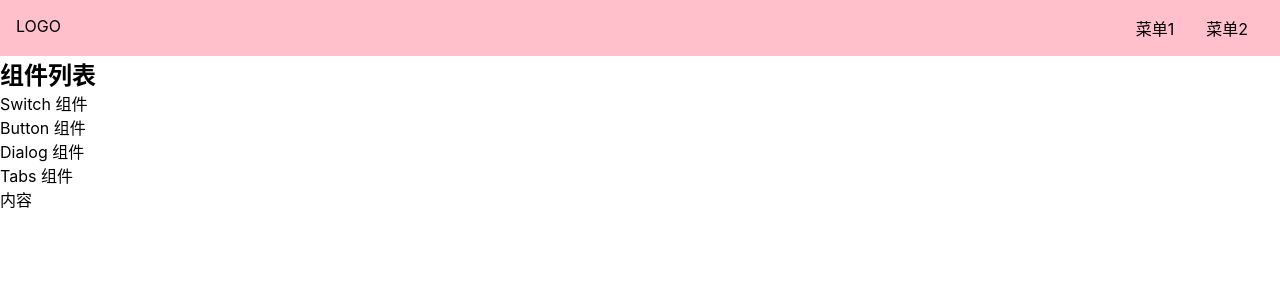
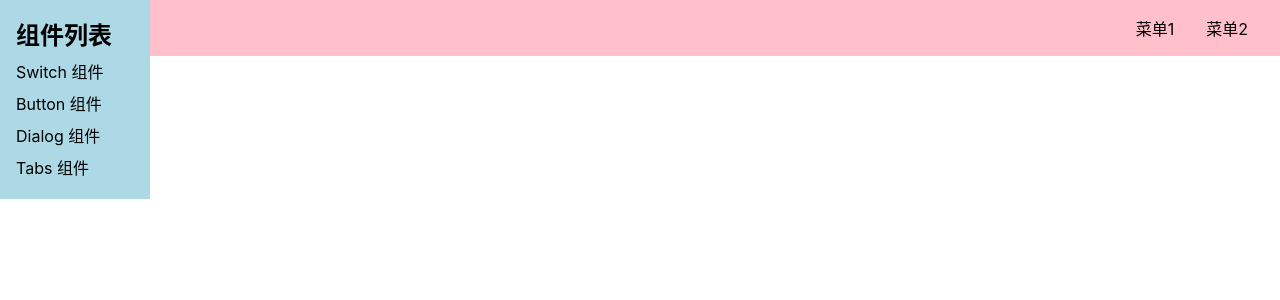
Before and after one commit to wonggamto/ui-library, a Vue app: page /#/Doc in a window 1280 px wide. Shown: the top 300 px of the page. Built offline with nearby package versions, Linux system fonts and the light colour scheme.

Commit message:
初步aside的css

```diff
--- a/src/views/Doc.vue
+++ b/src/views/Doc.vue
@@ -31,5 +31,20 @@
 </script>
 
 <style lang='scss' scoped>
-
+aside {
+  background: lightblue;
+  width: 150px;
+  padding: 16px;
+  position: fixed;
+  top: 0;
+  left: 0;
+  > h2 {
+    margin-bottom: 4px;
+  }
+  > ol {
+    > li {
+      padding: 4px 0;
+    }
+  }
+}
 </style>
```
